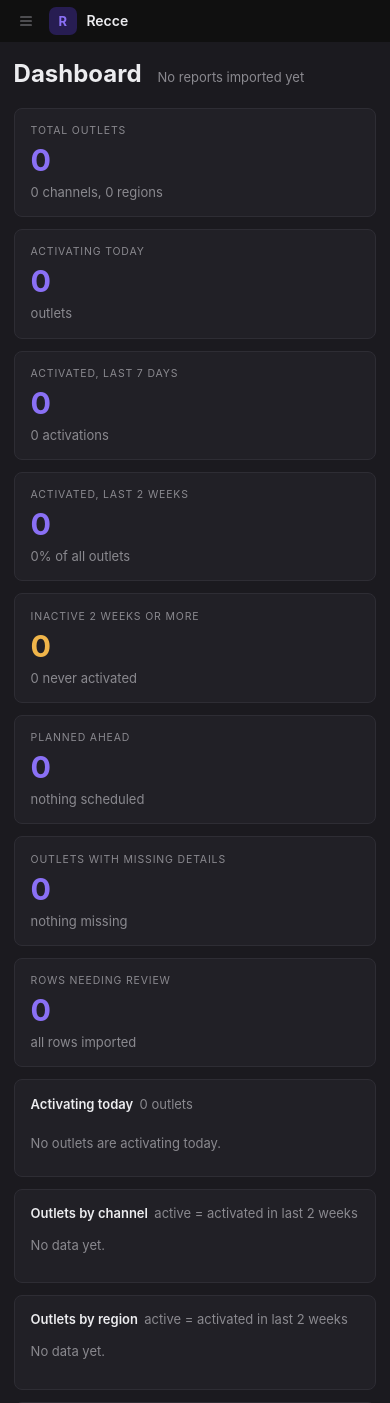
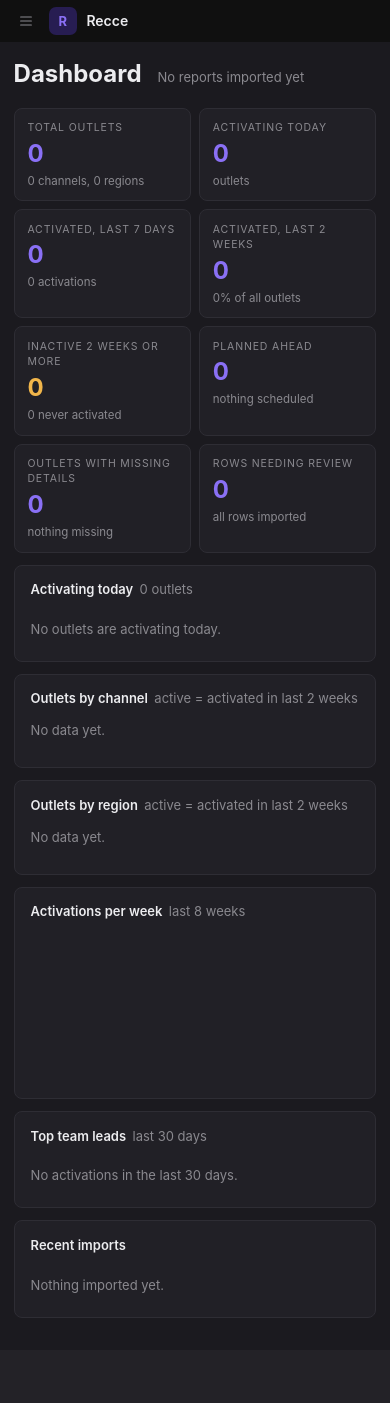
Before and after one commit to Buluma-Ke/exact_recce, a Flask app: page / in a window 390 px wide. Shown: the top 1403 px of the page. After the commit the page ends 1318 px from the top, so only its background shows below. Run offline with Flask 3, Linux system fonts and the light colour scheme; parts of the project's set-up code (start-up, migrations or seed data) failed here and were passed over.

Commit message:
Rearrange dashboard: activating today in a side column
Today's list moves into a narrow sticky right-hand column on wide screens and sits under the summary cards on narrow ones. Summary cards use two columns on phones.

```diff
--- a/static/style.css
+++ b/static/style.css
@@ -458,9 +458,37 @@
     color:var(--accent);
     text-decoration:none;
 }
+.dash {
+    display:grid;
+    grid-template-columns:minmax(0, 1fr);
+    gap:.75rem;
+}
+.dash-main {
+    min-width:0;
+}
+.dash-main > :last-child {
+    margin-bottom:0;
+}
+.dash-side {
+    order:-1;
+}
 .panel.today {
-    margin-bottom:.75rem;
     scroll-margin-top:4rem;
+}
+@media (min-width: 1200px) {
+    .dash {
+        grid-template-columns:minmax(0, 1fr) 360px;
+        align-items:start;
+    }
+    .dash-side {
+        order:0;
+        position:sticky;
+        top:1rem;
+    }
+    .dash-side .panel.today {
+        max-height:calc(100vh - 2rem);
+        overflow-y:auto;
+    }
 }
 .list .sub {
     display:block;
@@ -708,4 +736,17 @@
     .content {
         padding:.9rem .85rem 2rem;
     }
+    .stats {
+        grid-template-columns:repeat(2, minmax(0, 1fr));
+        gap:.5rem;
+    }
+    .card {
+        padding:.7rem .8rem;
+    }
+    .card .v {
+        font-size:1.5rem;
+    }
+    .card .s {
+        font-size:11.5px;
+    }
 }
--- a/templates/dashboard.html
+++ b/templates/dashboard.html
@@ -32,30 +32,8 @@
     <a class="card link" href="{{ url_for('review') }}"><div class="k">Rows needing review</div><div class="v {{ 'warn' if review else '' }}">{{ review }}</div><div class="s">{{ 'no date or unmatched outlet' if review else 'all rows imported' }}</div></a>
   </section>
 
-  <section class="panel today" id="today">
-    <h2>Activating today<span>{{ k.today }} outlet{{ '' if k.today == 1 else 's' }}</span></h2>
-    <ul class="list">
-      {% for t in today_list %}
-      <li>
-        <span>
-          <strong>{{ t.name }}</strong>
-          <span class="sub">{{ t.location or 'no location' }}{% if t.channel %} &middot; {{ t.channel }}{% endif %}</span>
-          {% if t.tmr_name or t.tl_name %}
-          <span class="sub">
-            {% if t.tmr_name %}TMR {% if t.tmr_phone %}<a href="tel:{{ t.tmr_phone }}">{{ t.tmr_name }}</a>{% else %}{{ t.tmr_name }}{% endif %}{% endif %}
-            {% if t.tmr_name and t.tl_name %} &middot; {% endif %}
-            {% if t.tl_name %}TL {% if t.tl_phone %}<a href="tel:{{ t.tl_phone }}">{{ t.tl_name }}</a>{% else %}{{ t.tl_name }}{% endif %}{% endif %}
-          </span>
-          {% endif %}
-        </span>
-        <span class="r">{{ t.kickoff or '' }}</span>
-      </li>
-      {% else %}
-      <li class="muted">No outlets are activating today.</li>
-      {% endfor %}
-    </ul>
-  </section>
-
+  <div class="dash">
+    <div class="dash-main">
     <div class="grid2">
       {{ breakdown('Outlets by channel', channels, 'active = activated in last 2 weeks') }}
       {{ breakdown('Outlets by region', regions, 'active = activated in last 2 weeks') }}
@@ -97,4 +75,31 @@
         </ul>
       </section>
     </div>
+    </div>
+    <aside class="dash-side">
+    <section class="panel today" id="today">
+      <h2>Activating today<span>{{ k.today }} outlet{{ '' if k.today == 1 else 's' }}</span></h2>
+      <ul class="list">
+        {% for t in today_list %}
+        <li>
+          <span>
+            <strong>{{ t.name }}</strong>
+            <span class="sub">{{ t.location or 'no location' }}{% if t.channel %} &middot; {{ t.channel }}{% endif %}</span>
+            {% if t.tmr_name or t.tl_name %}
+            <span class="sub">
+              {% if t.tmr_name %}TMR {% if t.tmr_phone %}<a href="tel:{{ t.tmr_phone }}">{{ t.tmr_name }}</a>{% else %}{{ t.tmr_name }}{% endif %}{% endif %}
+              {% if t.tmr_name and t.tl_name %} &middot; {% endif %}
+              {% if t.tl_name %}TL {% if t.tl_phone %}<a href="tel:{{ t.tl_phone }}">{{ t.tl_name }}</a>{% else %}{{ t.tl_name }}{% endif %}{% endif %}
+            </span>
+            {% endif %}
+          </span>
+          <span class="r">{{ t.kickoff or '' }}</span>
+        </li>
+        {% else %}
+        <li class="muted">No outlets are activating today.</li>
+        {% endfor %}
+      </ul>
+    </section>
+    </aside>
+  </div>
 {% endblock %}
```
Lines whose indentation alone changed are shown as unchanged.
